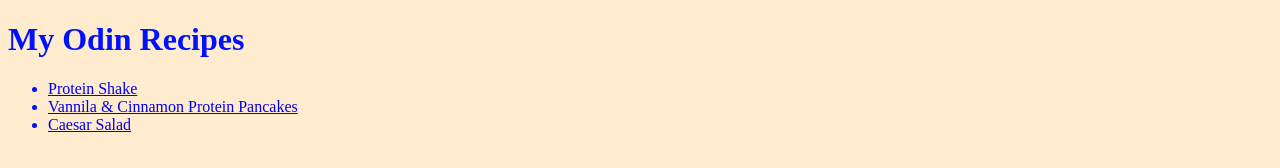
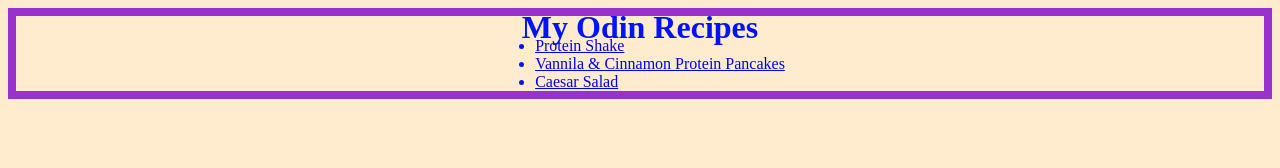
Before and after one commit to Gabe013/odin-recipes-revised, a plain HTML site: page index.html in a window 1280 px wide. Drawn offline with Linux system fonts and the light colour scheme.

Commit message:
Add the base of block and formating the index page
Add border in em
Center the text and elements
Add margin and padding to center it
TBD: set the border to wrap around the text, width

```diff
--- a/index.html
+++ b/index.html
@@ -7,11 +7,13 @@
     <title>My Odin Recipes</title>
 </head>
 <body>
+<div id="frame">
  <h1>My Odin Recipes</h1>
  <ul>
  <li><a href="./recipes/protein-shake.html">Protein Shake</a></li>
 <li><a href="./recipes/protein-pancakes.html">Vannila & Cinnamon Protein Pancakes</a></li>
 <li><a href="./recipes/caesar-salad.html">Caesar Salad</a></li>
 </ul>
+</div>
 </body>
 </html>
--- a/styles.css
+++ b/styles.css
@@ -2,6 +2,11 @@ body {
     background-color: blanchedalmond;
     font-family: serif;
     color: #0011ff;
+}
+
+h1 {
+    margin-top: -7px;
+    margin-bottom: -25px;
 }
 
 .recipe-body {
@@ -19,3 +24,16 @@ body {
 .recipe-body h3 {
     color: #05029ebb;
 }
+
+ul {
+    display: inline-block;
+    text-align: left;
+    margin-bottom: -1px;
+}
+
+
+#frame {
+    border: 0.5em solid darkorchid;
+    text-align: center;
+    border-width: auto;
+}
```
Also changed, not shown: recipes/caesar-salad.html (+1 -1 lines).
